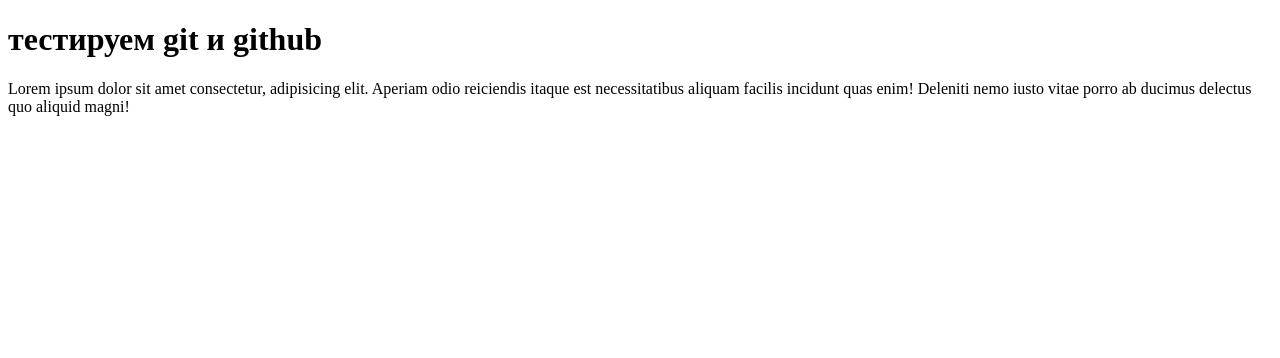
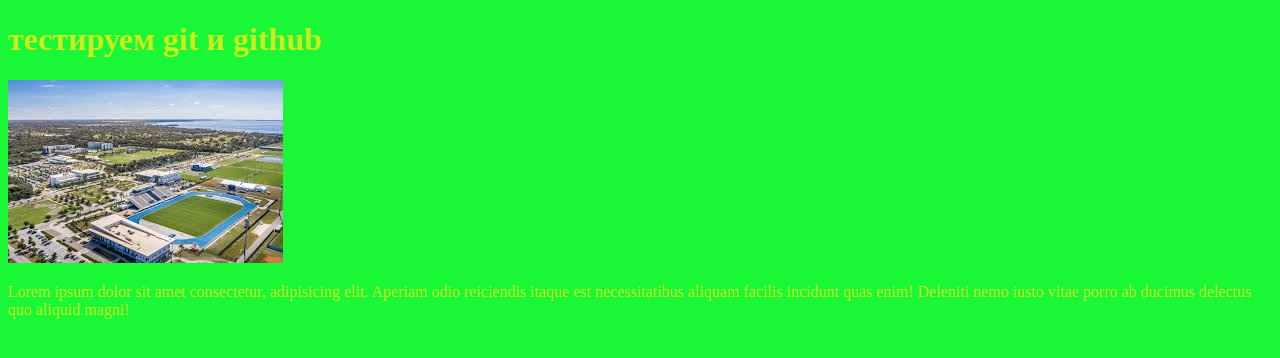
Before and after one commit to CotVSaposhkah/test1, a plain HTML site: page index.html in a window 1280 px wide. Drawn offline with Linux system fonts and the light colour scheme.

Commit message:
add img logo

```diff
--- a/css/style.css
+++ b/css/style.css
@@ -1,4 +1,4 @@
-bodu{
-    background-color: aqua;
-    color: blue;
+body{
+    background-color: rgb(25, 247, 54);
+    color: rgb(205, 236, 29);
 }
--- a/index.html
+++ b/index.html
@@ -9,6 +9,7 @@
 </head>
 <body>
     <h1>тестируем git и github</h1>
+    <img src="img/images.jpg" alt="">
     <p>Lorem ipsum dolor sit amet consectetur, adipisicing elit. Aperiam odio reiciendis itaque est necessitatibus aliquam facilis incidunt quas enim! Deleniti nemo iusto vitae porro ab ducimus delectus quo aliquid magni!</p>
 </body>
 </html>
```
Also changed, not shown: img/images.jpg (added).
